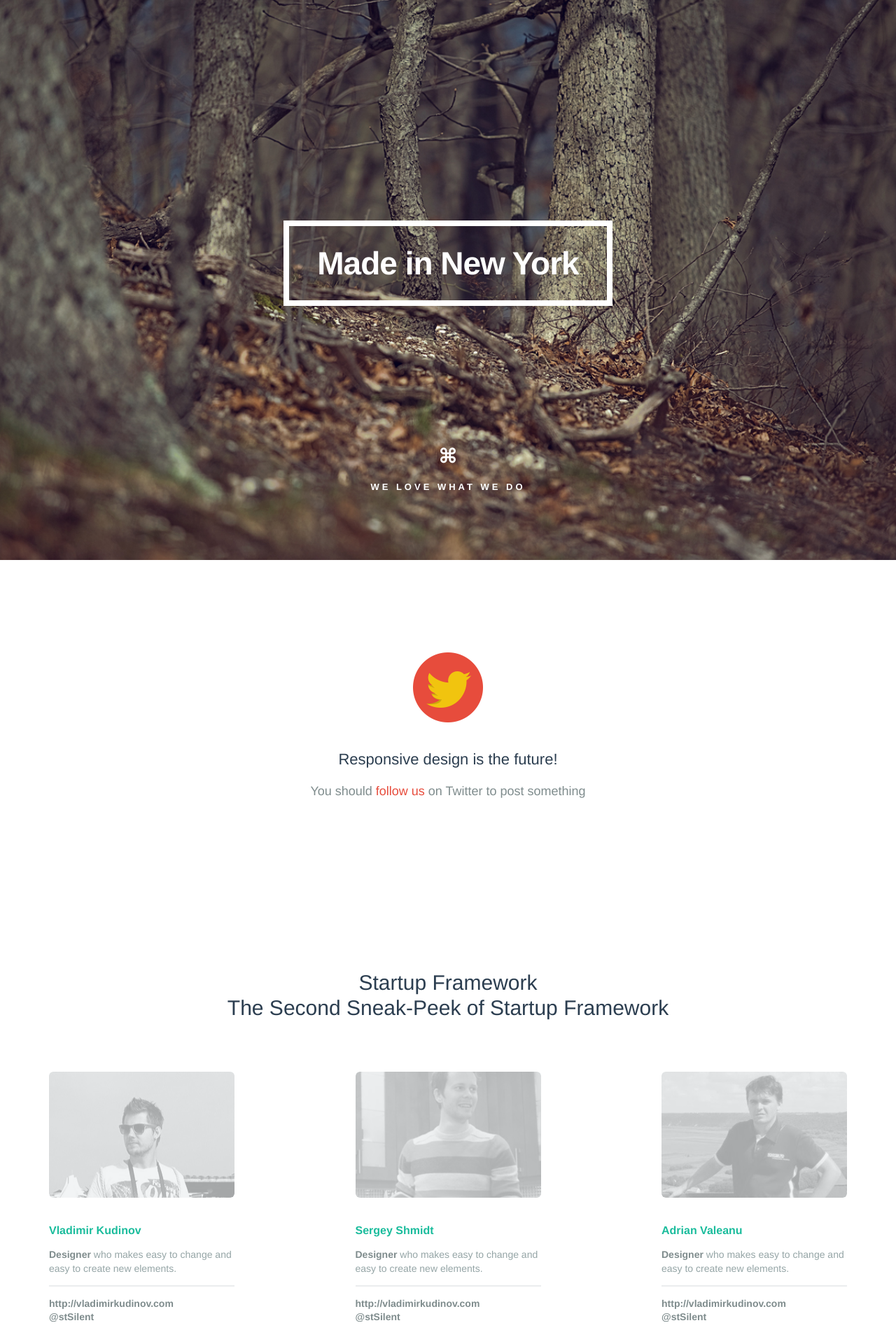
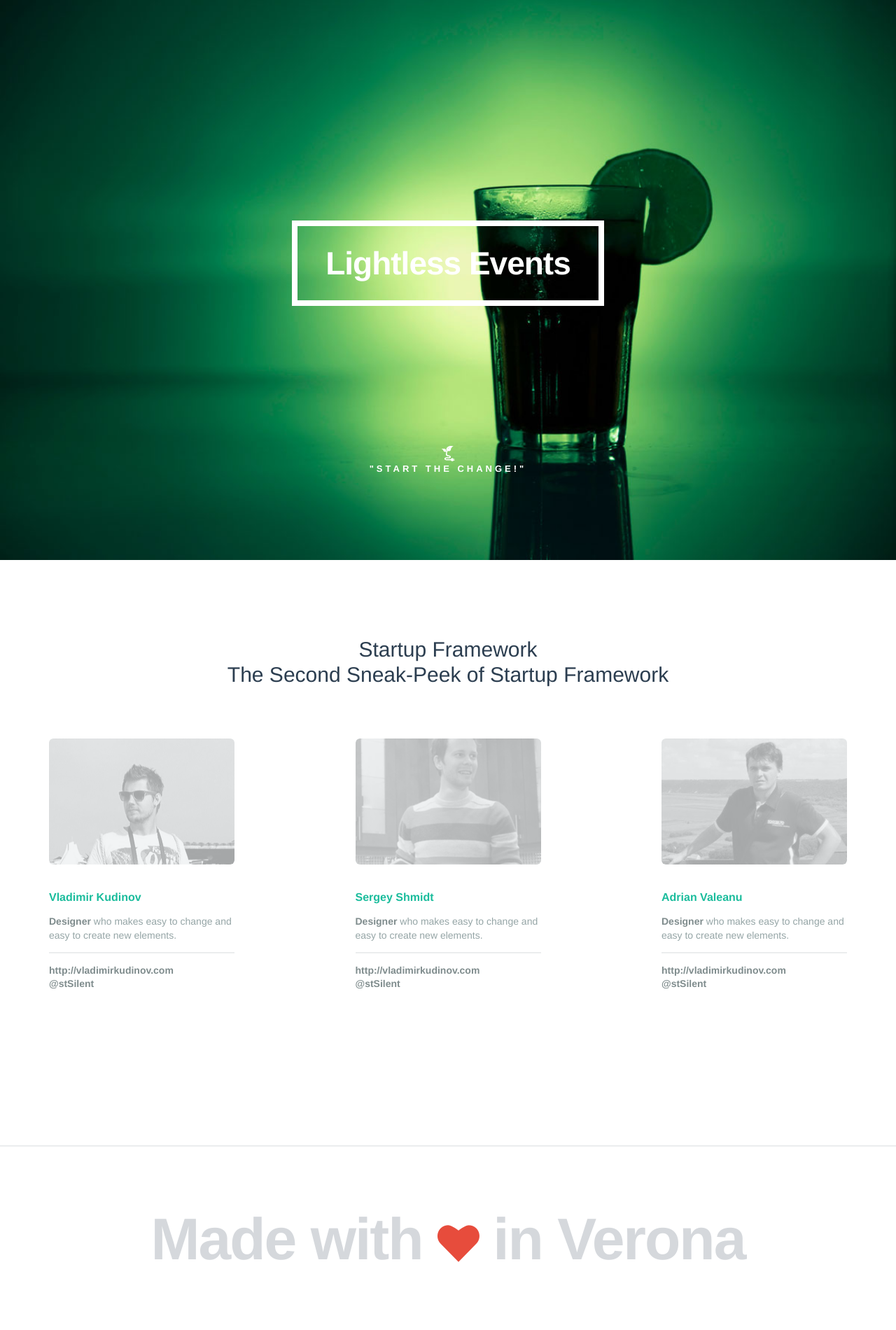
Before and after one commit to frnwtr/lightlessevents, a plain HTML site: page index.html in a window 1280 px wide. Shown: the top 1900 px of the page at 70% size. Drawn offline with Linux system fonts and the light colour scheme.

Commit message:
imv & little logo

```diff
--- a/index.html
+++ b/index.html
@@ -22,24 +22,22 @@
     </head>
 
     <body>
-        <div class="page-wrapper"><header class="header-15 hidden">
+        <div class="page-wrapper">
+<header class="header-15 hidden">
     <div class="container">
         <div class="row">
             <div class="navbar col-sm-12" role="navigation">
                 <div class="navbar-header">
                     <button type="button" class="navbar-toggle"></button>
-                    <a class="brand" href="#">Startup</a>
+                    <a class="brand" href="#">Lightless Events</a>
                 </div>
                 <div class="navbar-collapse collapse">
                     <ul class="nav">
                         <li class="active"><a href="#">Home</a></li>
-                        <li><a href="#">Blog</a></li>
-                        <li><a href="#">Portfolio</a></li>
-                        <li><a href="#">Contact</a></li>
+                        <li><a href="http://www.uaupiazzaperta.it/" target="_blank">UAU piazzaperta</a></li>
+                        <li><a href="http://apossibleworld.eu/" target="_blank">A Possible World</a></li>
+                        <li><a href="http://frnwtr.com">FRNWTR.com</a></li>
                     </ul>
-                    <form class="navbar-form pull-right">
-                        <a class="btn" href="#">TRY IT</a>
-                    </form>
                 </div>
             </div>
         </div>
@@ -50,12 +48,13 @@
     <div class="background">&nbsp;</div>
     <div class="container">
         <div class="hero-unit">
-            <h1>Made in New York</h1>
-            <div class="fui-cmd"></div>
-            <p>WE LOVE WHAT WE DO</p>
+            <h1>Lightless Events</h1>
+            <div><img src="img/lightless.svg" height="22" width="22" /></div>
+            <p>"START THE CHANGE!"</p>
         </div>
     </div>
-</section><section class="content-17 v-center">
+</section>
+<!--<section class="content-17 v-center">
     <div>
         <div class="container">
             <h3><img src="startup/common-files/icons/twitter@2x.png" width="100" height="100" alt=""></h3>
@@ -73,7 +72,8 @@
             </p>
         </div>
     </div>
-</section><section class="crew-4">
+</section>-->
+<section class="crew-4">
     <div class="container">
         <h3 >Startup Framework<br/>
             The Second Sneak-Peek of Startup Framework</h3>
@@ -149,7 +149,7 @@
     <!--/.container-->
 </section><footer class="footer-12">
     <div class="container">
-        Made with <span class="fui-heart"> </span> in New York
+        Made with <span class="fui-heart"> </span> in Verona
     </div>
 </footer>            <!-- Placed at the end of the document so the pages load faster -->
             <script src="startup/common-files/js/jquery-1.10.2.min.js"></script>
--- a/static/css/style.css
+++ b/static/css/style.css
@@ -994,7 +994,7 @@ body > .navbar-collapse .navbar-search .btn-primary:hover {
   }
 }
 .header-15-sub .background {
-  background-image: url("../../startup/common-files/img/NY_001.jpg");
+  background-image: url("../../img/lightless.jpg");
   opacity: 100;
   filter: alpha(opacity=10000);
   opacity: 1;
```
Also changed, not shown: img/lightless.jpg (added), img/lightless.svg (added).
